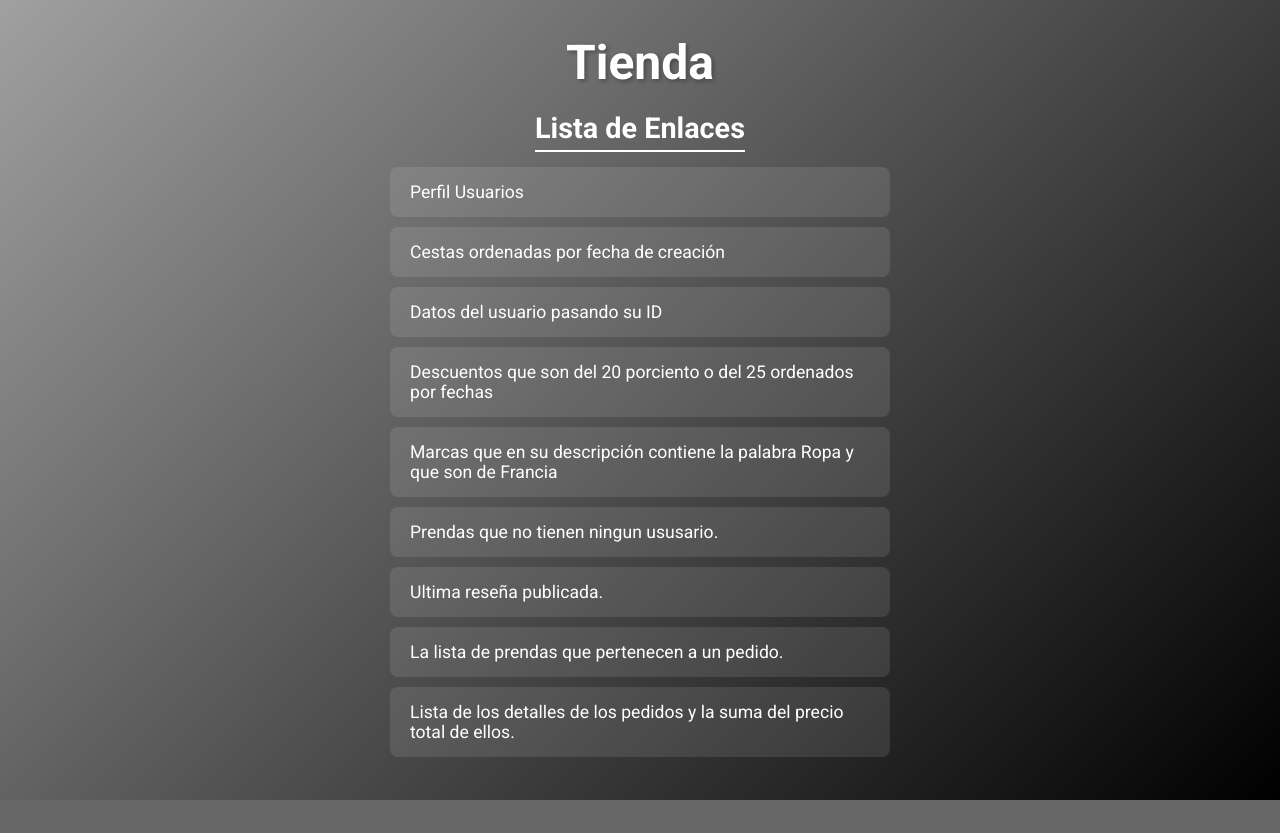
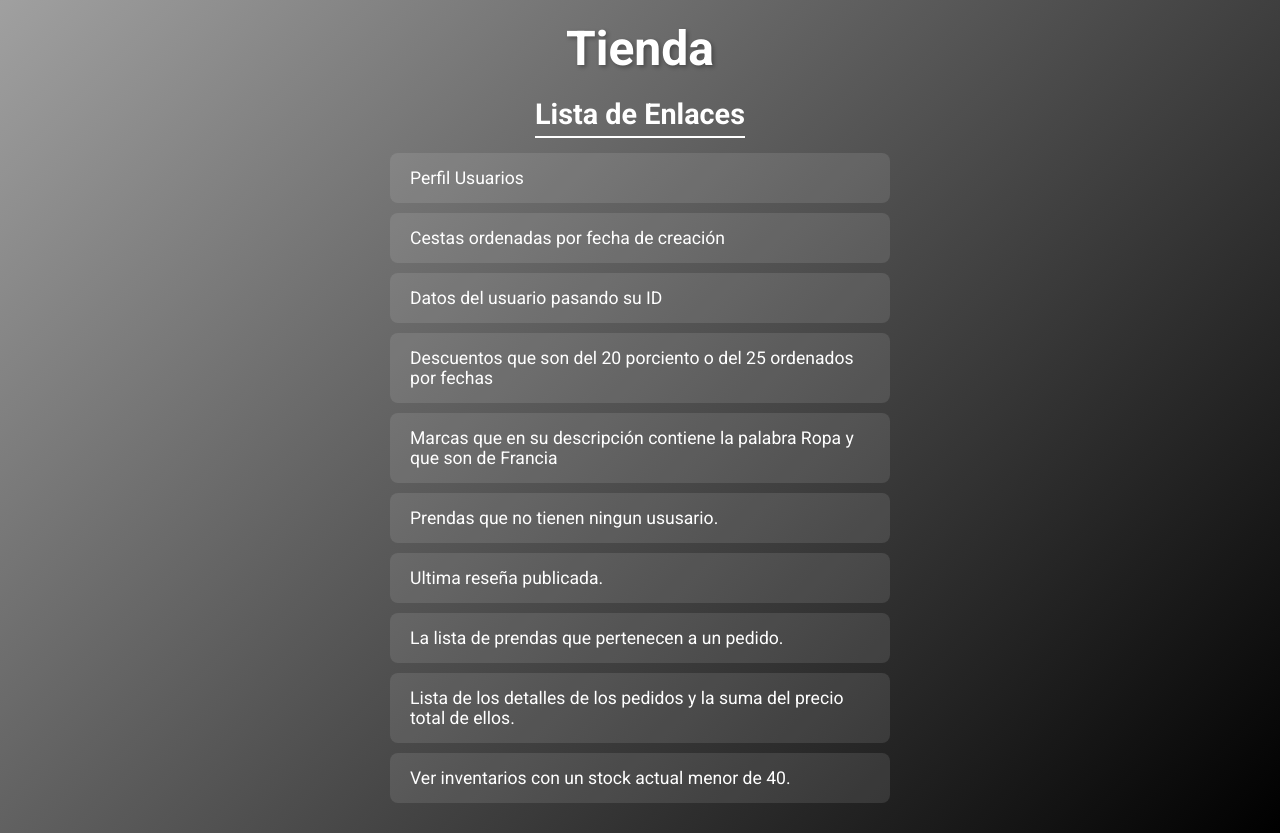
Before and after one commit to DavidRiosV/Tienda-de-ropa, a Django app: page / in a window 1280 px wide. Before the commit the page ends 800 px from the top, so only its background shows below. Run offline with Django 5.2, Linux system fonts and the light colour scheme.

Commit message:
Url_sin_raw

```diff
--- a/Tienda/templates/Tienda/index.html
+++ b/Tienda/templates/Tienda/index.html
@@ -107,6 +107,7 @@
         <li><a href="{% url 'lista_reseñas' %}">Ultima reseña publicada.</a></li>
         <li><a href="{% url 'lista_pedido_prendas' 2 %}">La lista de prendas que pertenecen a un pedido.</a></li>
         <li><a href="{% url 'lista_detallepedido_total' %}">Lista de los detalles de los pedidos y la suma del precio total de ellos.</a></li>
+        <li><a href="{% url 'inventario_minimo' 40 %}">Ver inventarios con un stock actual menor de 40.</a></li>
     </ul>
 </body>
 </html>
--- a/Tienda/urls.py
+++ b/Tienda/urls.py
@@ -11,5 +11,6 @@ urlpatterns = [
         path('prenda/lista',views.lista_prendas, name='lista_prendas'),
         path('reseña/lista',views.lista_reseñas, name='lista_reseñas'),
         path('pedido/<int:id_pedido>/', views.lista_pedido_prendas, name='lista_pedido_prendas'),
-        path('detalles_pedido/liista', views.lista_detallepedido_total, name='lista_detallepedido_total')
+        path('detalles_pedido/liista', views.lista_detallepedido_total, name='lista_detallepedido_total'),
+        re_path(r'^inventario/minimo([0-9]+)/$', views.inventario_minimo, name='inventario_minimo'),
 ]
--- a/Tienda/views.py
+++ b/Tienda/views.py
@@ -67,3 +67,8 @@ def lista_detallepedido_total(request):
     total_precio = DetallePedido.objects.aggregate(total=Sum('precio'))
     detalles = DetallePedido.objects.select_related('pedido', 'prenda').all()
     return render(request, 'Tienda/lista_detallepedido_total.html', {'detalles': detalles,'total_precio': total_precio['total']})
+
+def inventario_minimo(request, minimo_stock):
+    minimo_stock = int(minimo_stock)
+    inventarios = Inventario.objects.filter(cantidad_disponible__lte=minimo_stock).select_related('prenda')
+    return render(request, 'Tienda/inventario_minimo.html', {"inventarios": inventarios,"minimo_stock": minimo_stock})
```
Also changed, not shown: Tienda/templates/Tienda/inventario_minimo.html (added, +19 -0 lines).
